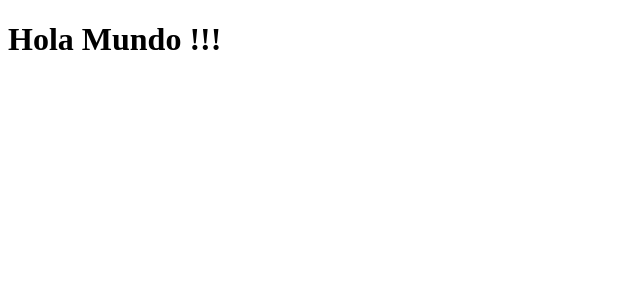
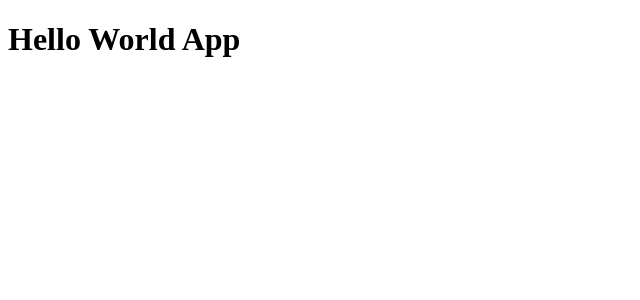
Before and after one commit to AndrewCervantes/Cursos, a React (Vite) app in the folder React/03-counter-app-vite/: page / in a window 1280 px wide. Shown: the top 300 px of the page, without its empty margins (0-640 px from the left). Built offline with nearby package versions, Linux system fonts and the light colour scheme.

Commit message:
Curso React - FirstComponent.

```diff
--- /dev/null
+++ b/React/03-counter-app-vite/src/HelloWorldApp.jsx
@@ -0,0 +1,16 @@
+/* Funcional component  - componentes basados en funciones
+Export nos sirve para exporta la función.
+*/
+
+/*
+export function App(){
+    return (<h1> Hola Mundo </h1>);
+}
+
+*/
+
+export const HelloWorldApp = () => {
+  return (
+    <h1>Hello World App</h1>
+  )
+}
--- a/React/03-counter-app-vite/src/main.jsx
+++ b/React/03-counter-app-vite/src/main.jsx
@@ -1,17 +1,16 @@
-/* Código de JS y HTML cominado */
+/* JSX - Código de JS y HTML combinado */
 
 import React from "react";
 import ReactDOM from 'react-dom/client';
+import { HelloWorldApp } from "./HelloWorldApp";
+//import { App } from './HelloWorldApp'
 
-/* Funcional component  - componentes basados en funciones*/
- function App(){
-    return (<h1> Hola Mundo !!!</h1>);
 
- }
+
 
  /* Renderizar */
  ReactDOM.createRoot( document.getElementById('root')).render(
     <React.StrictMode>
-        <App />
+        <HelloWorldApp />
     </React.StrictMode>
  )
```
